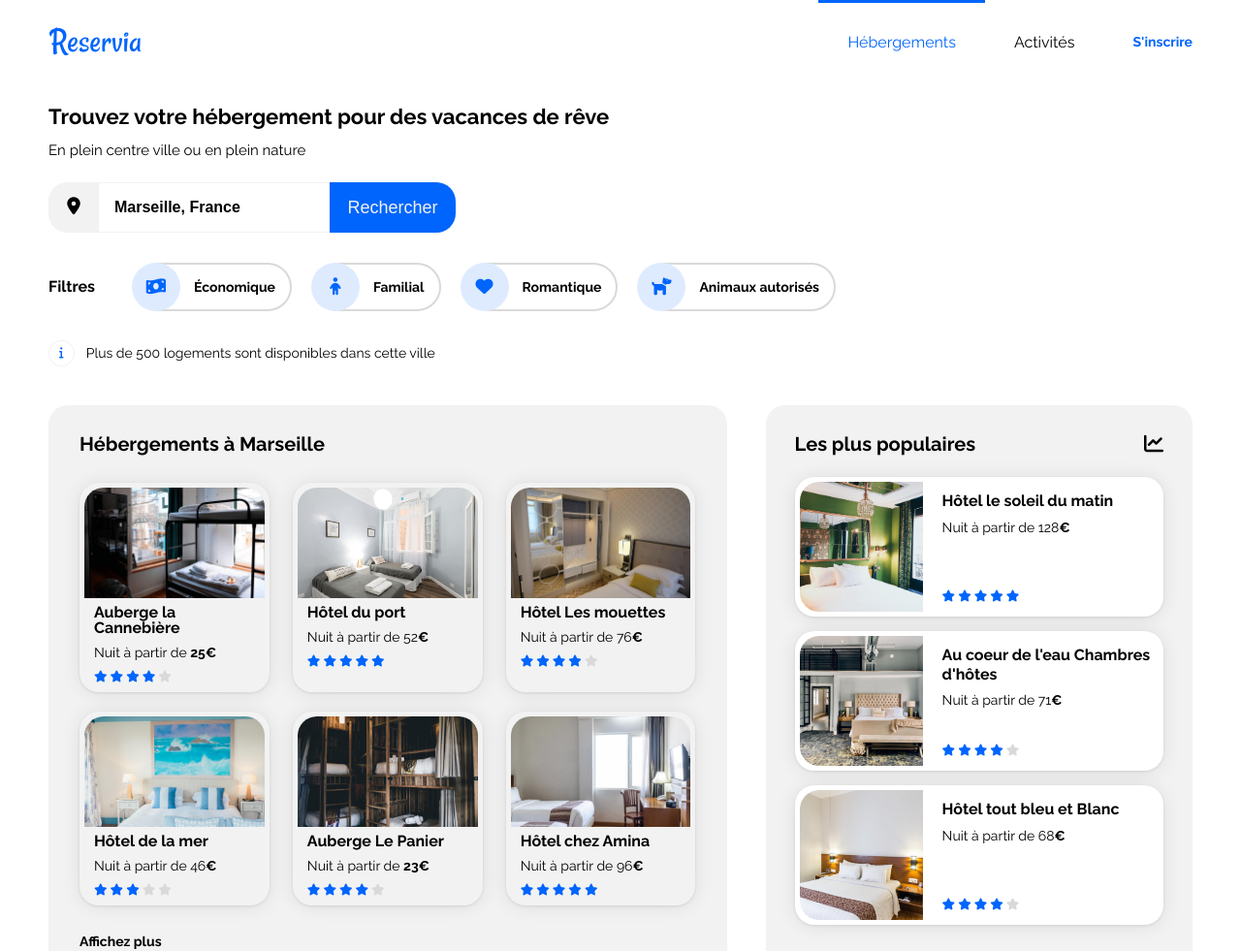
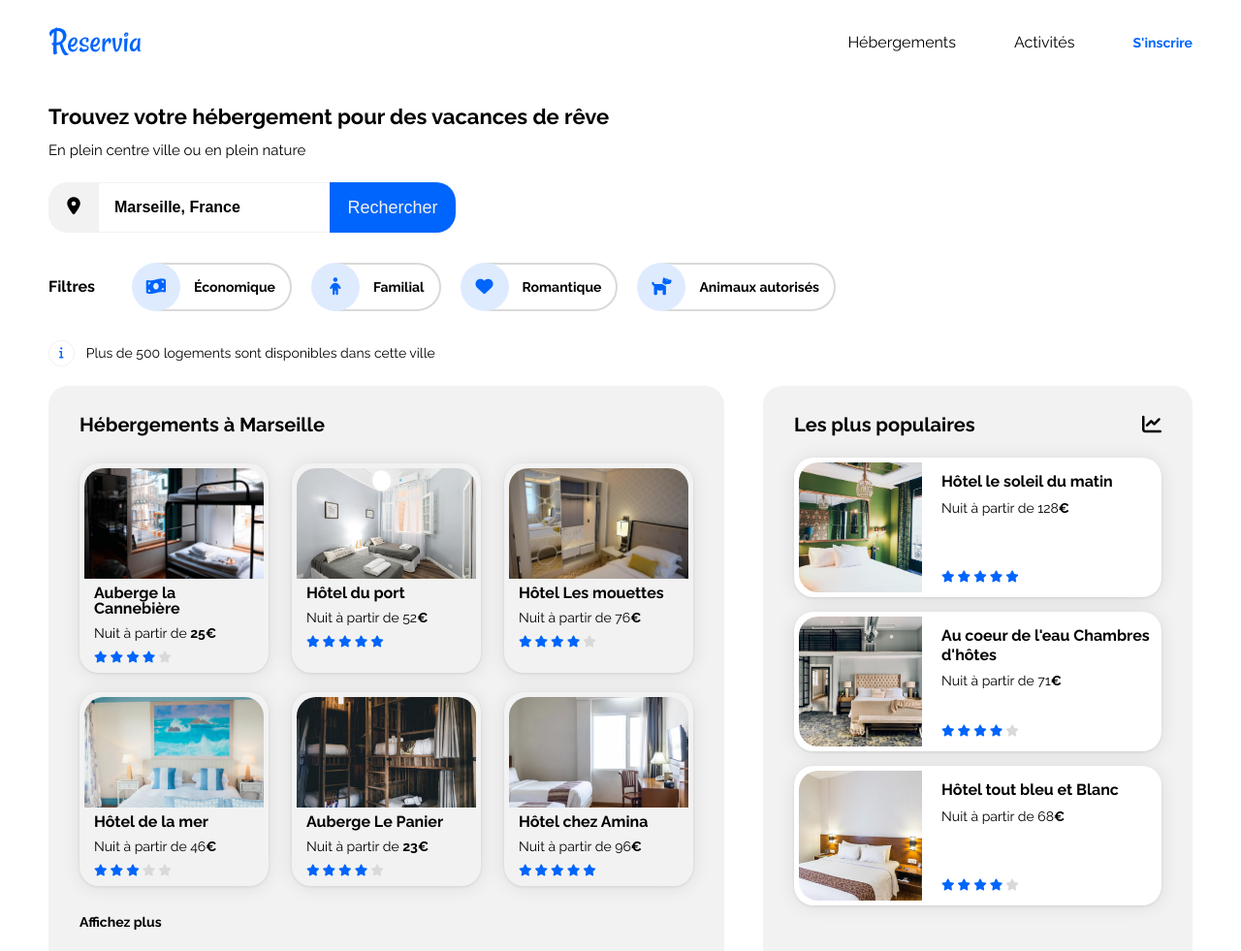
Before and after one commit to MouniaFT/MouniaFattouh_2_09032021, a plain HTML site: page index.html in a window 1280 px wide. Shown: the top 981 px of the page at 97% size. Drawn offline with Linux system fonts and the light colour scheme.

Commit message:
Correction scroll horizontale sur mobile + Changement d'apparence des liens du header.

```diff
--- a/index.html
+++ b/index.html
@@ -21,7 +21,7 @@
             <!-- Nav -->
             <nav class="nav">
                 <ul class="nav-items">
-                    <li class="nav-item active"><a href="#lodging" >Hébergements</a></li>
+                    <li class="nav-item"><a href="#lodging" >Hébergements</a></li>
                     <li class="nav-item"><a href="#activities">Activités</a></li>
                 </ul>
             </nav>
@@ -63,7 +63,7 @@
 
         <!-- Section 2 Lodging -->
         <section class="lodging" id="lodging">
-            <div class="container">
+            <div class="lodging-container">
                 <!-- Loding popular -->
                 <div class="lodging-popular">
                     <div class="lodging-popular-top">
--- a/style.css
+++ b/style.css
@@ -57,12 +57,11 @@ a{
 .login{
     color: #0065FC;
     font-weight: bold;
-    border-bottom: solid 1px transparent;
     transition: all 0.5s;
 }
 
 .login:hover{
-    border-color: #0065FC;
+    opacity: 0.7;
 }
 
 .nav{
@@ -83,11 +82,20 @@ a{
     padding-bottom: 14px;
 }
 
-.nav-item a:hover, .nav-item.active a{
+.nav-item:hover > a{
+    color:#0065FC;
+
+}
+
+.nav-item:hover{
+    border-color: #0065FC;
+}
+
+.nav-item:active > a{
     color:#0065FC;
 }
 
-.nav-item.active{
+.nav-item:active{
     border-color: #0065FC;
 }
 
@@ -128,15 +136,18 @@ a{
        position: relative;
     }
 
-   .nav-item.active::before{
+   .nav-item::before{
        content: '';
-       background-color: #0065FC;
        height: 3px;
        width: 100%;
        display: inline-block;
        position: absolute;
        left: 0;
        top: -36px;
+    }
+
+    .nav-item:hover::before{
+        background-color: #0065FC;
     }
 
    .login{
@@ -322,8 +333,7 @@ a{
 .lodging-popular{
     background-color: #f2f2f2;
     position: relative;
-    padding: 30px;
-    margin: 0 -30px;
+    padding: 20px;
 }
 
 .lodging-popular-top{
@@ -392,7 +402,7 @@ a.lodging-popular-item:hover{
 
 /* Lodging City */
 .lodging-city{
-    padding: 30px 0 20px;
+    padding: 30px 20px 20px;
 }
 
 .lodging-city-title{
@@ -465,15 +475,22 @@ a.lodging-popular-item:hover{
    }
 
     .lodging-city-item{
-    width: calc(50% - 34px);
-    margin: 10px 12px;
+        width: calc(50% - 34px);
+        margin: 10px 12px;
+   }
+
+   .lodging-popular{
+        padding: 30px 32px;
    }
 }
 
 @media screen and (min-width: 1024px){
-   .lodging .container{
+   .lodging .lodging-container{
        display: flex;
-       align-items: flex-start;
+       padding-left: 50px;
+       padding-right: 50px;
+       max-width: 1440px;
+       margin: 0 auto;
    }
 
    .lodging-city{
@@ -506,7 +523,6 @@ a.lodging-popular-item:hover{
        margin: 0 0 0 40px;
        border-radius: 20px;
        width: 417px;
-
    }
 
    .lodging-popular-item{
```
